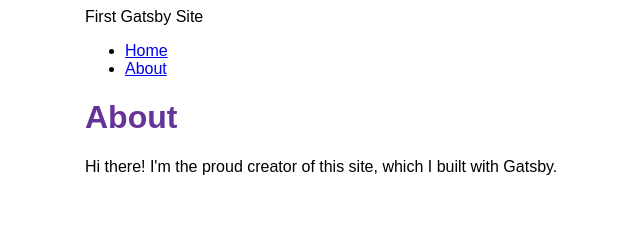
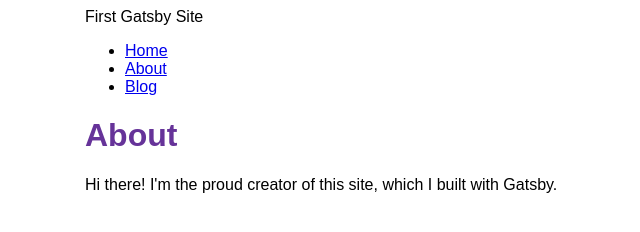
Before and after one commit to cborjah/first-gatsby-site, a Gatsby site: page /about in a window 1280 px wide. Shown: the whole page, without its empty margins (305-945 px from the left). Built offline with nearby package versions, Linux system fonts and the light colour scheme; Gatsby itself is replaced by a stand-in of ours.

Commit message:
creates blog page

```diff
--- a/src/components/layout.js
+++ b/src/components/layout.js
@@ -68,6 +68,11 @@ const Layout = ({ pageTitle, children }) => {
               About
             </Link>
           </li>
+          <li className={navLinkItem}>
+            <Link to="/blog" className={navLinkText}>
+              Blog
+            </Link>
+          </li>
         </ul>
       </nav>
       <main>
```
Also changed, not shown: src/pages/blog.js (added, +15 -0 lines).
